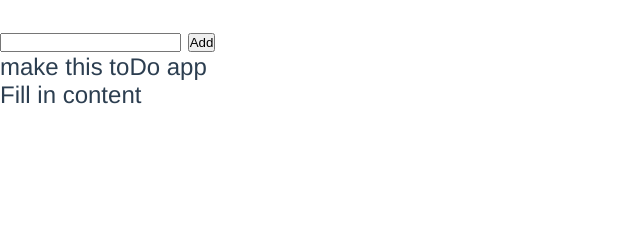
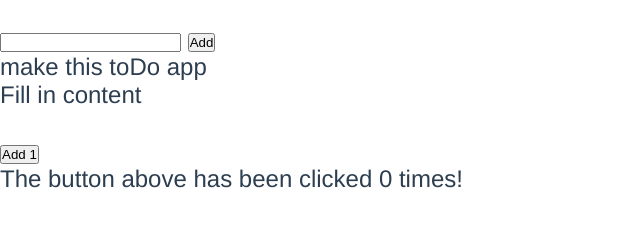
Before and after one commit to atournikate/firstVue, a plain HTML site: page index.html in a window 1280 px wide. Shown: the part 228-454 px from the top of the page, without its empty margins (0-640 px from the left). Drawn offline with nearby package versions, Linux system fonts and the light colour scheme.

Commit message:
practice continues

```diff
--- a/index.html
+++ b/index.html
@@ -31,6 +31,11 @@
         <!--or same results... v-for='object in objectArray (in data)'-->
         <li v-for="i in toDoItems">{{ i.title }}</li>
       </ul>
+
+      <!--create random button counter-->
+      <br />
+      <button v-on:click="counter += 1">Add 1</button>
+      <p>The button above has been clicked {{ counter }} times!</p>
     </div>
 
     <!--load vue.js CDN here-->
@@ -62,6 +67,7 @@
               isComplete: false,
             },
           ],
+          counter: 0,
         },
         methods: {
           addItem() {
@@ -69,6 +75,7 @@
               title: this.itemTitle,
               isComplete: false,
             });
+            this.itemTitle = "";
           },
         },
       });
```
